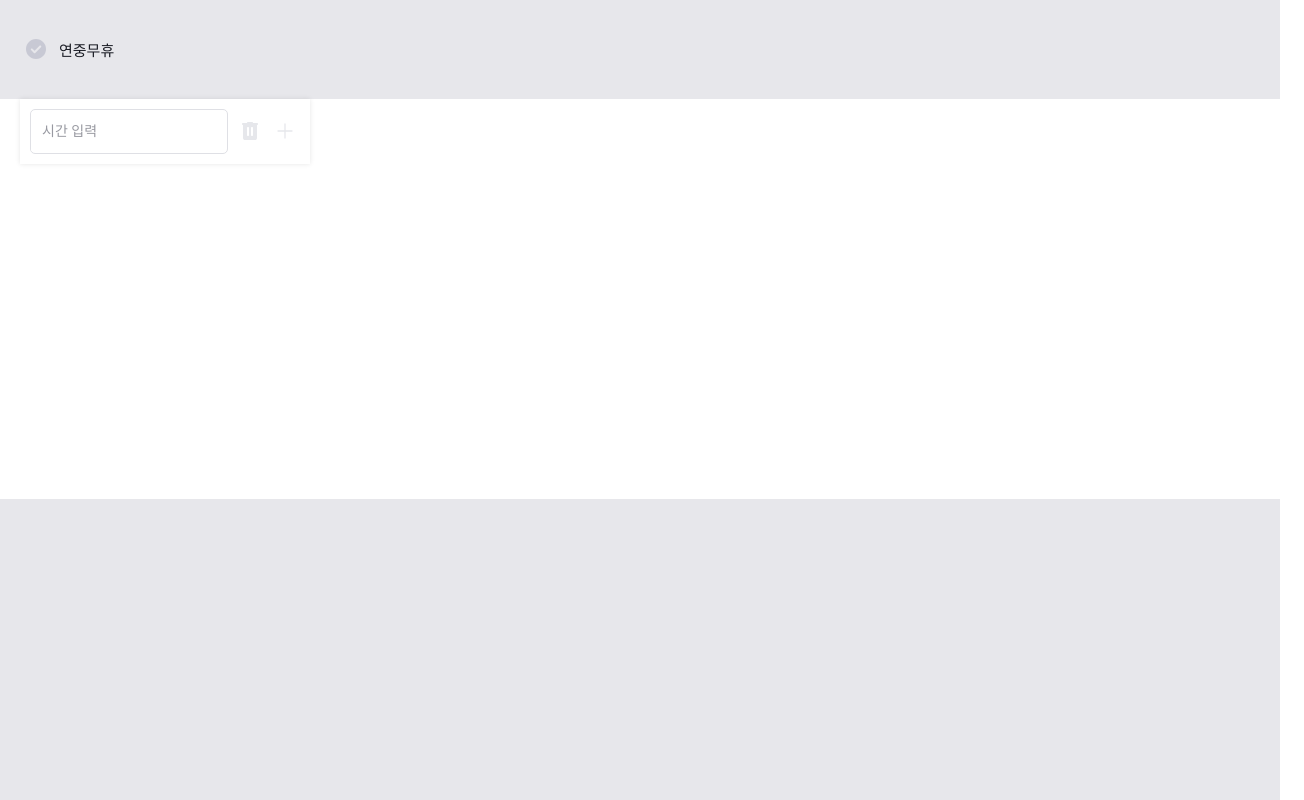
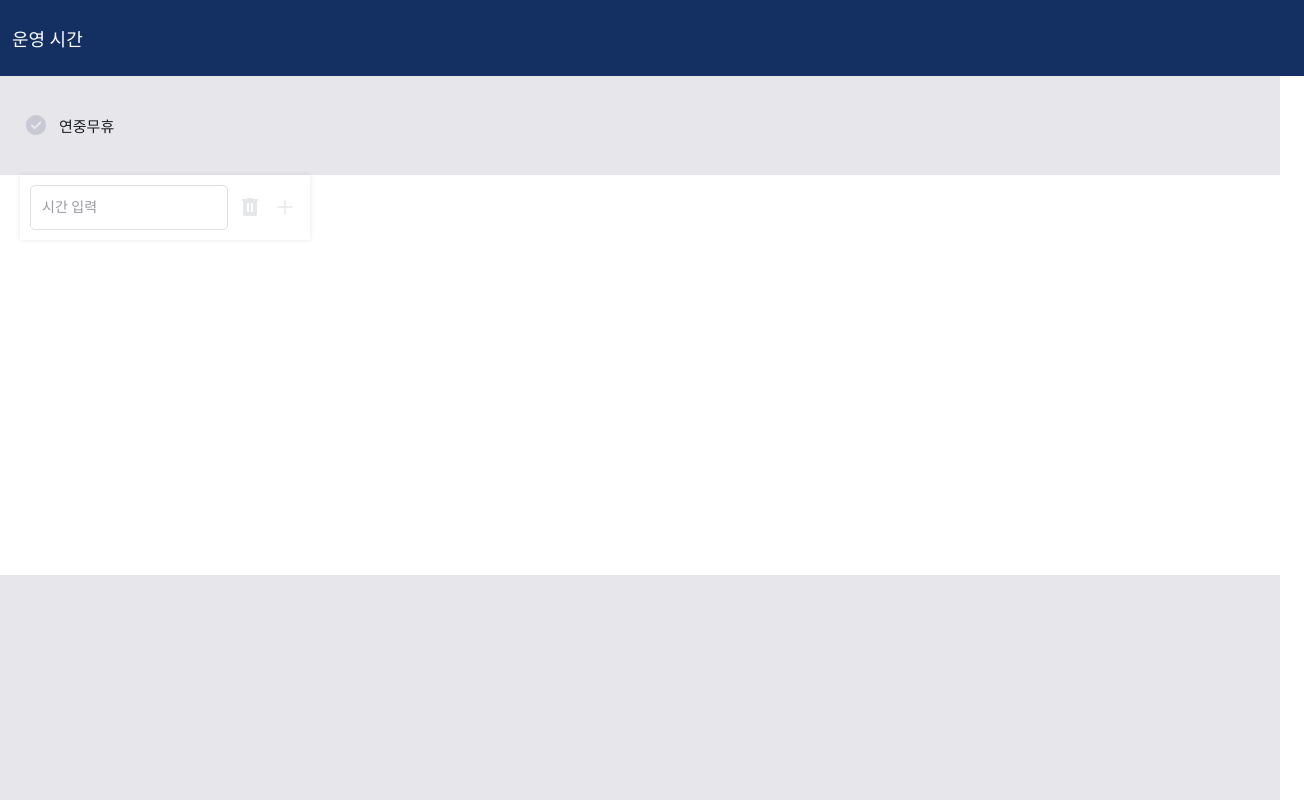
Before and after one commit to bbnerino/tbu, a React (Create React App) app: page / in a window 1280 px wide. Shown: the whole page, 1304 px wide, since content can reach past the window. Built offline with nearby package versions, Linux system fonts and the light colour scheme.

Commit message:
feat : 헤더 추가

```diff
--- a/src/App.tsx
+++ b/src/App.tsx
@@ -3,7 +3,7 @@ import OperatingTimePage from "./page/operating-time/index";
 function App() {
   return (
     <div className="App">
-      <OperatingTimePage/>
+      <OperatingTimePage />
     </div>
   );
 }
--- a/src/library/_constants/colors.ts
+++ b/src/library/_constants/colors.ts
@@ -10,6 +10,7 @@ const COLOR = {
   background: "#E7E7EB",
   white: "#fff",
   light: "#C8C9D4",
+  navy: "#142F62",
 };
 
 export type ColorType = keyof typeof COLOR;
--- /dev/null
+++ b/src/library/components/nav/Navbar.tsx
@@ -0,0 +1,23 @@
+import React from "react";
+import { styled } from "styled-components";
+import COLOR from "../../_constants/colors";
+
+interface Props {
+  children?: React.ReactNode;
+}
+const Navbar = ({ children }: Props) => {
+  return <Wrap>{children}</Wrap>;
+};
+
+const Wrap = styled.header`
+  width: 100%;
+  height: 60px;
+  background-color: ${COLOR.navy};
+  color: ${COLOR.white};
+  display: flex;
+  align-items: center;
+  padding: 8px 12px;
+  font-size: 18px;
+`;
+
+export default Navbar;
--- a/src/page/operating-time/components/CheckAll.tsx
+++ b/src/page/operating-time/components/CheckAll.tsx
@@ -1,5 +1,5 @@
 import React from "react";
-import Icon from "../../../library/atom/icon/icon";
+import Icon from "../../../library/components/icon/icon";
 import { styled } from "styled-components";
 import COLOR from "../../../library/_constants/colors";
 
--- a/src/page/operating-time/components/TimeCell.tsx
+++ b/src/page/operating-time/components/TimeCell.tsx
@@ -2,8 +2,8 @@ import { useState } from "react";
 import styled from "styled-components";
 import COLOR from "../../../library/_constants/colors";
 import { Time } from "../../../@types/time";
-import TimeInput from "../../../library/atom/input/time-input";
-import Icon from "../../../library/atom/icon/icon";
+import TimeInput from "../../../library/components/input/time-input";
+import Icon from "../../../library/components/icon/icon";
 
 interface Props {
   time?: Time;
--- a/src/page/operating-time/index.tsx
+++ b/src/page/operating-time/index.tsx
@@ -3,11 +3,13 @@ import TimeInput from "./components/TimeCell";
 import COLOR from "../../library/_constants/colors";
 import { useState } from "react";
 import AllYearRound from "./components/CheckAll";
+import Navbar from "../../library/components/nav/Navbar";
 
 const OperatingTimePage = () => {
   const [checkAllYearRound, setCheckAllYearRound] = useState(false);
   return (
     <BackGroundWrap>
+      <Navbar>운영 시간</Navbar>
       <AllYearRoundWrap>
         <AllYearRound
           title="연중무휴"
```
Also changed, not shown: src/library/components/icon/icon.tsx (renamed from src/library/atom/icon/icon.tsx), src/library/components/input/time-input.tsx (renamed from src/library/atom/input/time-input.tsx).
